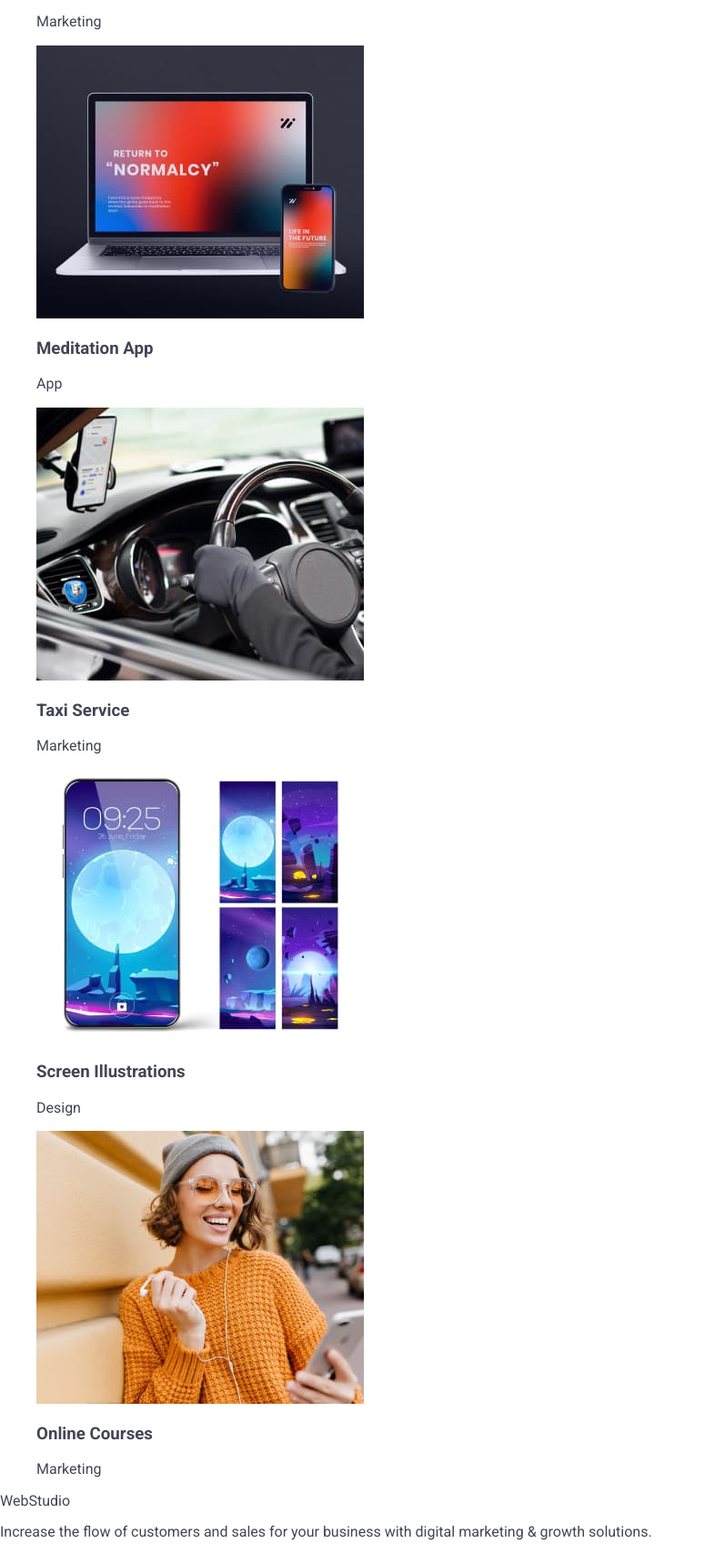
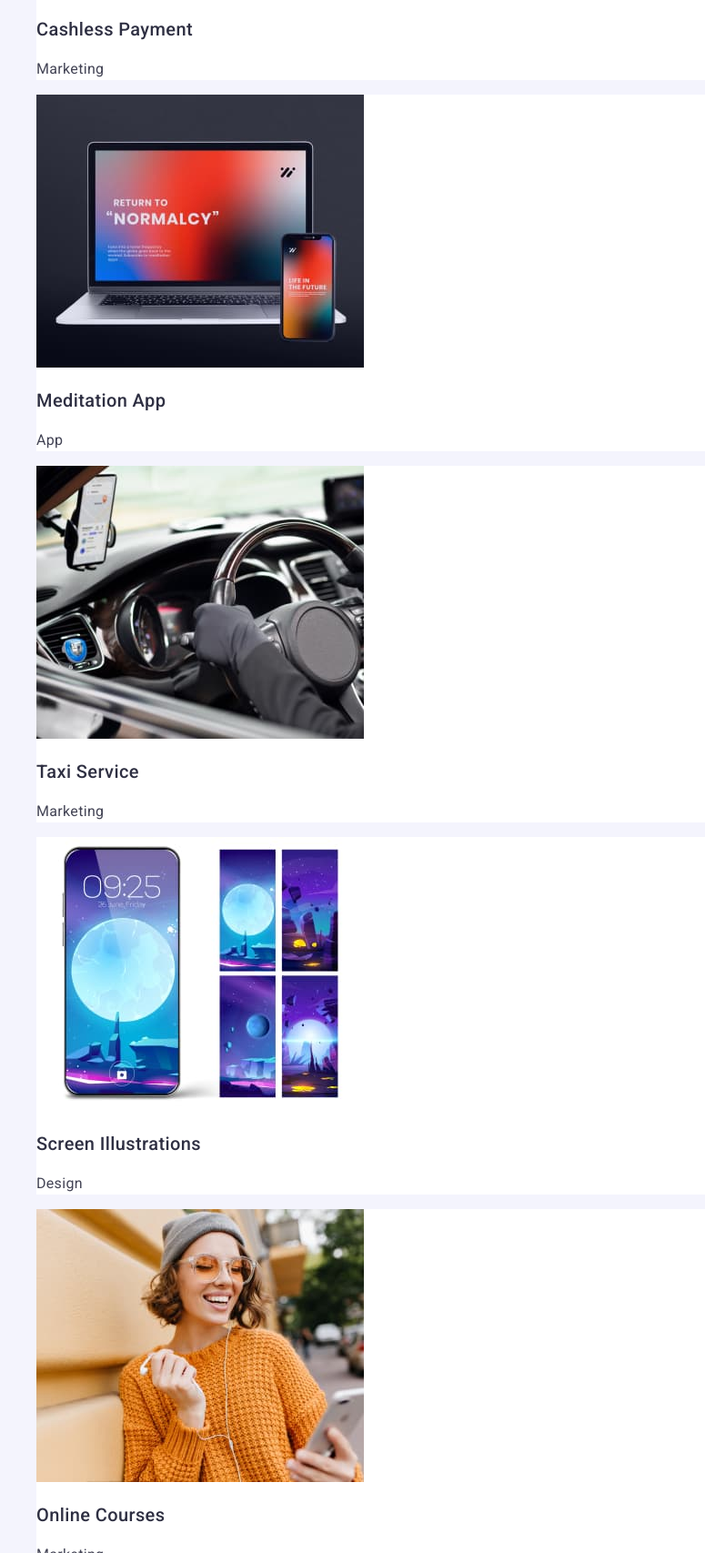
Before and after one commit to OlegRoss1224/goit-markup-hw-02, a plain HTML site: page index.html in a window 1280 px wide. Shown: the part 3126-4833 px from the top of the page at 91% size, without its empty margins (0-775 px from the left). Drawn offline with nearby package versions, Linux system fonts and the light colour scheme.

Commit message:
add markup

```diff
--- a/css/styles.css
+++ b/css/styles.css
@@ -143,3 +143,64 @@ body {
   text-align: center;
   color: #434455;
 }
+/* ================ /TEAM STYLES ================ */
+
+/* ================ PORTFOLIO STYLES ================ */
+.portfolio-section {
+  background: #f4f4fd;
+}
+.portfolio-title {
+  font-weight: 700;
+  font-size: 36px;
+  line-height: 1.11111;
+  letter-spacing: 0.02em;
+  text-align: center;
+  color: #2e2f42;
+}
+.portfolio-item {
+  background-color: #ffffff;
+}
+.portfolio-img {
+  background: url("path_to_image");
+}
+.portfolio-img-title {
+  font-family: "Roboto", sans-serif;
+  font-weight: 500;
+  font-size: 20px;
+  line-height: 1.2;
+  letter-spacing: 0.02em;
+  color: #2e2f42;
+}
+.portfolio-img-text {
+  font-family: "Roboto", sans-serif;
+  font-weight: 400;
+  font-size: 16px;
+  line-height: 1.5;
+  letter-spacing: 0.02em;
+  color: #434455;
+}
+/* ================ /PORTFOLIO STYLES ================ */
+
+/* ================ FOOTER STYLES ================ */
+
+.footer-logo {
+  font-family: "Raleway", sans-serif;
+  font-weight: 700;
+  font-size: 18px;
+  line-height: 1.16667;
+  letter-spacing: 0.03em;
+  text-transform: uppercase;
+  color: #4d5ae5;
+}
+.footer-text {
+  font-family: "Roboto", sans-serif;
+  font-weight: 400;
+  font-size: 16px;
+  line-height: 1.5;
+  letter-spacing: 0.02em;
+  color: #f4f4fd;
+}
+.page-footer {
+  background: #2e2f42;
+}
+/* ================ /FOOTER STYLES ================ */
--- a/index.html
+++ b/index.html
@@ -137,76 +137,84 @@
         </ul>
       </section>
       <!-- Portfolio Section -->
-      <section>
-        <h2>Our Portfolio</h2>
-        <ul>
-          <li>
+      <section class="portfolio-section">
+        <h2 class="portfolio-title">Our Portfolio</h2>
+        <ul class="portfolio-menu">
+          <li class="portfolio-item">
             <img
+              class="portfolio-img"
               src="./images/portfolio-images/banking-app.jpg"
               alt="Banking App"
               width="360"
               height="300"
             />
-            <h3>Banking App</h3>
-            <p>App</p>
+            <h3 class="portfolio-img-title">Banking App</h3>
+            <p class="portfolio-img-text">App</p>
           </li>
-          <li>
+          <li class="portfolio-item">
             <img
+              class="portfolio-img"
               src="./images/portfolio-images/cashless-payment.jpg"
               alt="Cashless Payment"
               width="360"
               height="300"
             />
-            <h3>Cashless Payment</h3>
-            <p>Marketing</p>
+            <h3 class="portfolio-img-title">Cashless Payment</h3>
+            <p class="portfolio-img-text">Marketing</p>
           </li>
-          <li>
+          <li class="portfolio-item">
             <img
+              class="portfolio-img"
               src="./images/portfolio-images/meditation-app.jpg"
               alt="Meditation App"
               width="360"
               height="300"
             />
-            <h3>Meditation App</h3>
-            <p>App</p>
+            <h3 class="portfolio-img-title">Meditation App</h3>
+            <p class="portfolio-img-text">App</p>
           </li>
-          <li>
+          <li class="portfolio-item">
             <img
+              class="portfolio-img"
               src="./images/portfolio-images/taxi-service.jpg"
               alt="Taxi Service"
               width="360"
               height="300"
             />
-            <h3>Taxi Service</h3>
-            <p>Marketing</p>
+            <h3 class="portfolio-img-title">Taxi Service</h3>
+            <p class="portfolio-img-text">Marketing</p>
           </li>
-          <li>
+          <li class="portfolio-item">
             <img
+              class="portfolio-img"
               src="./images/portfolio-images/screen-illustrations.jpg"
               alt="Screen Illustrations"
               width="360"
               height="300"
             />
-            <h3>Screen Illustrations</h3>
-            <p>Design</p>
+            <h3 class="portfolio-img-title">Screen Illustrations</h3>
+            <p class="portfolio-img-text">Design</p>
           </li>
-          <li>
+          <li class="portfolio-item">
             <img
+              class="portfolio-img"
               src="./images/portfolio-images/online-courses.jpg"
               alt="Online Courses"
               width="360"
               height="300"
             />
-            <h3>Online Courses</h3>
-            <p>Marketing</p>
+            <h3 class="portfolio-img-title">Online Courses</h3>
+            <p class="portfolio-img-text">Marketing</p>
           </li>
         </ul>
       </section>
     </main>
     <!-- Page Footer -->
-    <footer>
-      <a href="./index.html">WebStudio</a>
-      <p>
+    <footer class="page-footer">
+      <a class="footer-logo" href="./index.html"
+        >Web <span class="color-logo">Studio</span>
+      </a>
+      <p class="footer-text">
         Increase the flow of customers and sales for your business with digital
         marketing & growth solutions.
       </p>
```
